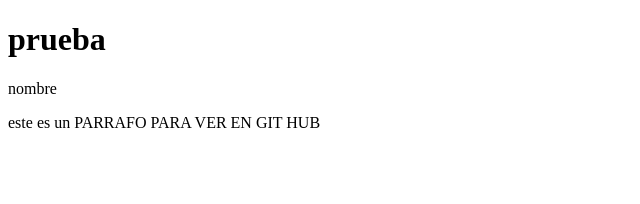
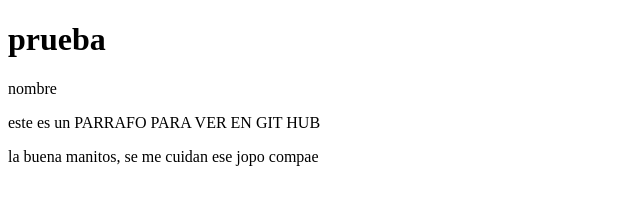
Before and after one commit to DaniDJ2402/PRUEBA_CLASE, a plain HTML site: page index.html in a window 1280 px wide. Shown: the whole page, without its empty margins (0-640 px from the left). Drawn offline with Linux system fonts and the light colour scheme.

Commit message:
agregue una linea mi sosoro

```diff
--- a/index.html
+++ b/index.html
@@ -9,5 +9,6 @@
     <h1>prueba</h1>
     <p>nombre</p>
     <p>este es un PARRAFO PARA VER EN GIT HUB</p>
+    <p> la buena manitos, se me cuidan ese jopo compae</p>
 </body>
 </html>
```
